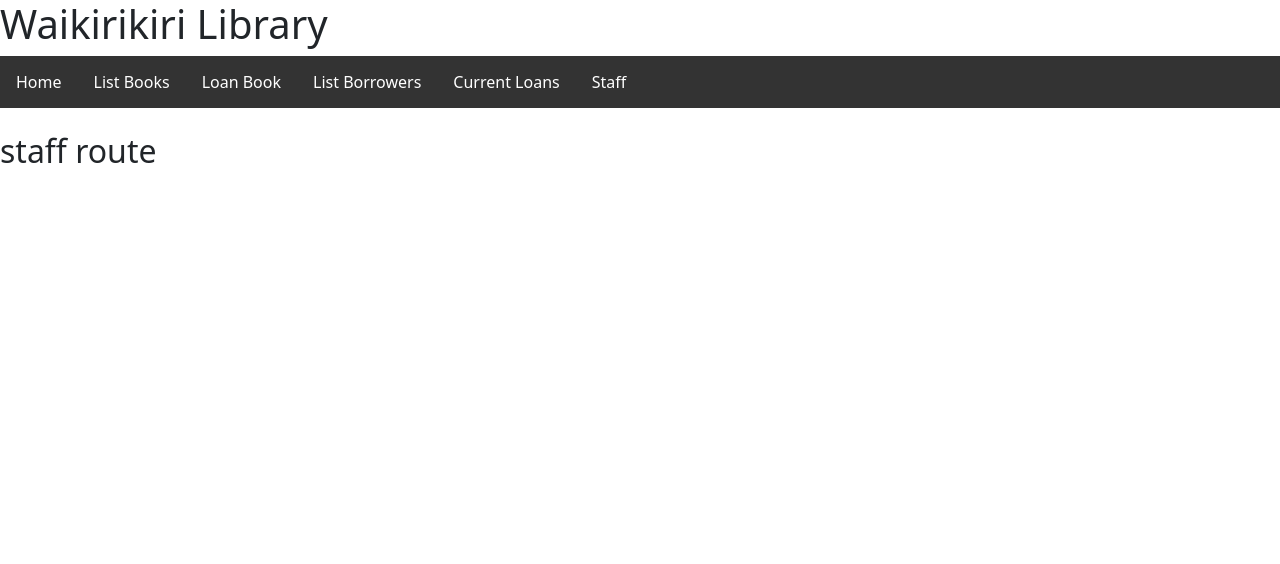
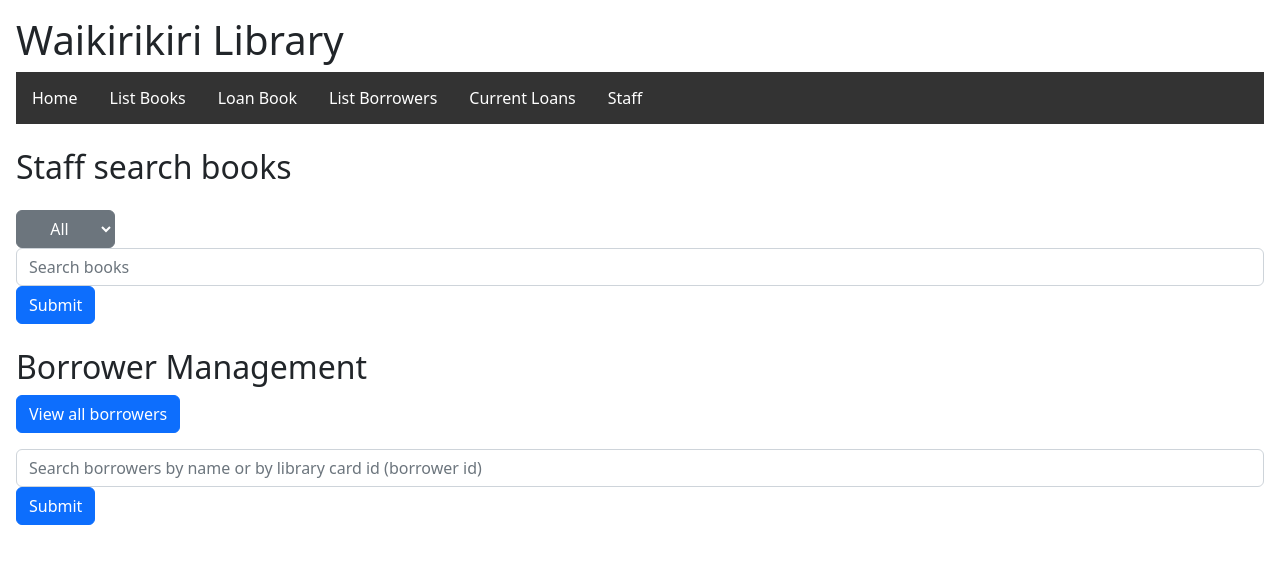
Before and after one commit to linhuang0/636S12023webapp, a Flask app: page /staff in a window 1280 px wide. Shown: the top 564 px of the page. Run offline with Flask 2, Linux system fonts and the light colour scheme.

Commit message:
add some functions
1.search books by staff
2.search borrower by staff
3.issue books
4.return books

```diff
--- a/librarywebapp/app.py
+++ b/librarywebapp/app.py
@@ -8,8 +8,12 @@ from datetime import datetime
 import mysql.connector
 from mysql.connector import FieldType
 import connect
+from flask import Flask, redirect, render_template, request, session
 
 app = Flask(__name__)
+
+app.secret_key = "secret_key" # use a secret key to securely store session data
+
 
 dbconn = None
 connection = None
@@ -25,7 +29,7 @@ def getCursor():
 
 @app.route("/")
 def home():
-    return render_template("base.html")
+    return render_template("route.html")
 
 @app.route("/listbooks")
 def listbooks():
@@ -43,18 +47,24 @@ def listbooks():
     bookList = connection.fetchall()
     return render_template("booklist.html", booklist = bookList)
 
-@app.route("/loanbook")
+@app.route("/loanbook", methods=["GET"])
 def loanbook():
     todaydate = datetime.now().date()
+    borrowerid = request.args.get('borrowerid')
     connection = getCursor()
-    connection.execute("SELECT * FROM borrowers;")
+    if borrowerid:
+         connection.execute("SELECT * FROM borrowers where borrowerid=%s;",(borrowerid,))
+    else:
+        connection.execute("SELECT * FROM borrowers;")
+
     borrowerList = connection.fetchall()
     sql = """SELECT * FROM bookcopies
-inner join books on books.bookid = bookcopies.bookid
- WHERE bookcopyid not in (SELECT bookcopyid from loans where returned <> 1 or returned is NULL);"""
+        inner join books on books.bookid = bookcopies.bookid
+        WHERE bookcopyid not in (SELECT bookcopyid from loans where returned <> 1 or returned is NULL)
+        OR (bookcopies.format = 'ebook' OR bookcopies.format = 'Audio Book');"""
     connection.execute(sql)
     bookList = connection.fetchall()
-    return render_template("addloan.html", loandate = todaydate,borrowers = borrowerList, books= bookList)
+    return render_template("addloan.html", loandate = todaydate,borrowers = borrowerList, books= bookList,borrowerid=borrowerid)
 
 @app.route("/loan/add", methods=["POST"])
 def addloan():
@@ -77,7 +87,7 @@ def currentloans():
     connection = getCursor()
     sql=""" select br.borrowerid, br.firstname, br.familyname,
                 l.borrowerid, l.bookcopyid, l.loandate, l.returned, b.bookid, b.booktitle, b.author,
-                b.category, b.yearofpublication, bc.format
+                b.category, b.yearofpublication, bc.format,l.loanid
             from books b
                 inner join bookcopies bc on b.bookid = bc.bookid
                     inner join loans l on bc.bookcopyid = l.bookcopyid
@@ -97,8 +107,8 @@ def publicroute():
 def staffroute():
     return render_template("staffroute.html")
 
-@app.route("/route/search", methods=["POST"])
-def publicsearch():
+@app.route("/searchbooks", methods=["POST"])
+def searchbooks():
     todaydate = datetime.now().date()
     catalogue=request.form.get('catalogue')
     selectedcatalogue ="All"
@@ -135,25 +145,91 @@ def publicsearch():
     bookList = connection.fetchall()
     return render_template("booklist.html", booklist = bookList,loandate = todaydate)
 
-@app.route("/staff/search", methods=["POST"])
-def staffsearch():
-    return render_template("staffroute")
+@app.route("/searchborrower", methods=["POST"])
+def searchborrower():
+    connection = getCursor()
+    searchterm = request.form.get('search')
+    if searchterm.isdigit() == True:
+        connection.execute("SELECT * FROM borrowers where borrowerid = %s;",(searchterm,))
+    else:
+        searchterm="%" +searchterm +"%"
+        connection.execute("SELECT * FROM borrowers where firstname LIKE %s or familyname LIKE %s;",(searchterm,searchterm))
+    borrowerList = connection.fetchall()
+    return render_template("borrowerlist.html", borrowerlist = borrowerList)
 
-@app.route("/staff/addborrower", methods=["POST"])
+@app.route("/addborrower", methods=["GET", "POST"])
 def addborrower():
-    return redirect("/staff")
+    if request.method == "GET":
+        return render_template("addborrower.html")
+    else:
+        first_name = request.form.get("first_name")
+        last_name = request.form.get("last_name")
+        dob = request.form.get("dob")
+        house_number = request.form.get("house_number")
+        street = request.form.get("street")
+        town = request.form.get("town")
+        city = request.form.get("city")
+        postal_code = request.form.get("postal_code")
 
-@app.route("/staff/editborrower", methods=["POST"])
-def editborrower():
-    return redirect("/staff")
+        # Save the borrower information to a database
+        cur = getCursor()
+        cur.execute("INSERT INTO borrowers (borrowerid, firstname, familyname, dateofbirth,housenumbername,street,town,city,postalcode) VALUES(null,%s,%s,%s,%s,%s,%s,%s,%s);",((str(first_name), str(last_name), dob, str(house_number), str(street), str(town), str(city), str(postal_code),)))
+        updatestatus = "Add borrower sucessful"
+        session['updatestatus'] = updatestatus
+        # Redirect to the borrower detail page
+        return redirect("/listborrowers")
 
-@app.route("/staff/issuebooks", methods=["POST"])
-def issuebooks():
-    return redirect("/staff")
 
-@app.route("/staff/returnbooks", methods=["POST"])
-def returnbooks():
-    return redirect("/staff")
+@app.route("/borrowerdetail", methods=["GET"])
+def borrowerdetail():
+    connection = getCursor()
+    borrowerid = request.args.get('borrowerid')
+    connection.execute("SELECT * FROM borrowers where borrowerid = %s;",(borrowerid,))
+    updatestatus = session.get('updatestatus', None)
+    borrowerList = connection.fetchall()
+    # code to retrieve borrower details and render the template
+    return render_template("borrowerdetail.html",borrowerlist=borrowerList,borrowerid=borrowerid, updatestatus=updatestatus)
+
+
+@app.route("/updateborrower", methods=["POST"])
+def updateborrower():
+    borrowerid = request.form.get('borrowerid')
+    first_name = request.form.get('first_name')
+    last_name = request.form.get('last_name')
+    dob = request.form.get('dob')
+    house_number = request.form.get('house_number')
+    street = request.form.get('street')
+    town = request.form.get('town')
+    city = request.form.get('city')
+    postal_code = request.form.get('postal_code')
+
+    # Check if none of the fields is missing or empty
+    if not first_name and not last_name and not dob and not house_number and not street and not town and not city and not postal_code:
+        updatestatus = "At least one field is required. Please fill in the missing fields and try again."
+        session['updatestatus'] = updatestatus
+        return redirect("/borrowerdetail?borrowerid="+borrowerid)
+
+    # Connect to the database and execute the update query
+    connection = getCursor()
+    updateborrowersql = "UPDATE borrowers SET firstname = %s, familyname = %s, dateofbirth =%s, housenumbername = %s,street=%s,town= %s,city=%s,postalcode=%s WHERE borrowerid = %s;"
+    connection.execute(updateborrowersql, (str(first_name), str(last_name), dob, str(house_number), str(street), str(town), str(city), str(postal_code), borrowerid,))
+
+    # Update status and redirect back to the borrower detail page
+    updatestatus = "Updated borrower detail successful, Press Enter to continue."
+    session['updatestatus'] = updatestatus
+    return redirect("/borrowerdetail?borrowerid="+borrowerid)
+
+
+@app.route("/returnbook", methods=["GET"])
+def returnbook():
+    loanid = request.args.get('loanid', None)
+    if loanid is None:
+        # return an error message or redirect the user to a different page
+        return redirect("/error")
+    connection = getCursor()
+    sql= "UPDATE loans set returned ='1' where loanid =%s;"
+    connection.execute(sql,(loanid,))
+    return redirect("/currentloans")
 
 @app.route("/staff/listoverduebooks")
 def listoverduebooks():
--- a/librarywebapp/templates/base.html
+++ b/librarywebapp/templates/base.html
@@ -38,11 +38,11 @@
 
   </style>
 </head>
-    <body>
+    <body class="p-3 m-0 border-0 bd-example">
         <nav>
             <h1>Waikirikiri Library</h1>
             <ul>
-                <li><a id="route" href="{{ url_for('publicroute') }}">Home</a></li>
+                <li><a id="route" href="{{ url_for('home') }}">Home</a></li>
                 <li><a id="listbooks" href="{{ url_for('listbooks') }}">List Books</a></li>
                 <li><a id="loanbook" href="{{ url_for('loanbook') }}">Loan Book</a></li>
                 <li><a id="listborrowers" href="{{ url_for('listborrowers') }}">List Borrowers</a></li>
--- a/librarywebapp/templates/booklist.html
+++ b/librarywebapp/templates/booklist.html
@@ -10,7 +10,7 @@ Book Lists
 <h2>Book List</h2>
 <div>
 <table class="table table-striped table-hover">
-    <tr><th>Book ID</th><th>Title</th><th>Author</th><th>Category</th><th>Year of Publication</th><th>Returned</th><th>loandate</th></tr>
+    <tr><th>Book ID</th><th>Title</th><th>Author</th><th>Category</th><th>Year of Publication</th><th>Returned</th><th>Due day</th></tr>
      {% for book in booklist %}
          <tr>
                  <th>{{book[7]}}</th>
@@ -29,7 +29,7 @@ Book Lists
      {% endfor %}
  </table>
 
- <a class="btn btn-primary" href="{{ url_for('publicroute') }}" role="button"> Search books </a>
+ <a class="btn btn-primary" href="{{ url_for('home') }}" role="button"> Back Home </a>
 </div>
 
 {% endblock %}
--- a/librarywebapp/templates/currentloans.html
+++ b/librarywebapp/templates/currentloans.html
@@ -8,8 +8,9 @@ Current Loads
 <!--code to display list of loans -->
 <br/>
 <h2>Current Loans</h2>
+
 <table class="table table-striped table-hover">
-    <tr><th>Borrower Name</th><th>Loan Date</th><th>Status </th><th>Book Title</th><th>Type</th></tr>
+    <tr><th>Borrower Name</th><th>Loan Date</th><th>Status </th><th>Book Title</th><th>Type</th><th>Opration</th></tr>
     {% set currentborrower = namespace(id=0) %}
     {% for loan in loanlist %}
         {% if loan[12] == "eBook" %}
@@ -35,6 +36,9 @@ Current Loads
              <th>Returned</th>
              {% endif %}
              <th>{{loan[8]}} </th><th>{{loan[12]}} </th>
+             <th>
+                <a class="btn btn-primary" href="/returnbook?loanid={{loan[13]}}" role="button"> Return </a>
+             </th>
         </tr>
     {% endfor %}
 </table>
--- a/librarywebapp/templates/staffroute.html
+++ b/librarywebapp/templates/staffroute.html
@@ -7,6 +7,36 @@ staff route
 <!--  Student ID:  1154938  -->
 <!-- code to display staff route -->
 <br/>
-<h2>staff route</h2>
+<!--search books  -->
+<h2>Staff search books</h2>
 
+<form method ="POST" action="/searchbooks">
+    <div class="input-group mb-3"></div>
+        <select name="catalogue" id="catalogue" required="required"  class="btn btn-secondary dropdown-toggle" aria-label=".form-select-lg example">
+            <option selected>All</option>
+            <option >Title</option>
+            <option>Author</option>
+         </select>
+        <input  id="search" type="text" class="form-control" ria-describedby="Text input with dropdown button" name="search" placeholder="Search books">
+    </div>
+    <div class="d-grid gap-2 d-md-block">
+        <button type="submit" class="btn btn-primary">Submit</button>
+    </div>
+</form>
+</br>
+<!-- book management-->
+<h2 style="outline: none;" tabindex="0"><span>Borrower Management</span></h2>
+    <!--list borrowers -->
+    <div class="d-grid gap-2 d-md-block">
+        <a class="btn btn-primary" href="{{ url_for('listborrowers') }}" role="button"> View all borrowers </a>
+    </div>
+    <!--search borrowers -->
+    <form method ="POST" action="/searchborrower">
+     <div class="input-group mb-3"></div>
+        <input  id="search" type="text" class="form-control" ria-describedby="Text input with dropdown button" name="search" placeholder="Search borrowers by name or by library card id (borrower id) ">
+     </div>
+     <div class="d-grid gap-2 d-md-block">
+        <button type="submit" class="btn btn-primary">Submit</button>
+      </div>
+    </form>
 {% endblock %}
```
Also changed, not shown: librarywebapp/templates/addborrower.html (added, +49 -0 lines), librarywebapp/templates/borrowerdetail.html (added, +63 -0 lines), librarywebapp/templates/borrowerlist.html (+10 -2 lines), librarywebapp/templates/route.html (+8 -5 lines), README.md.
